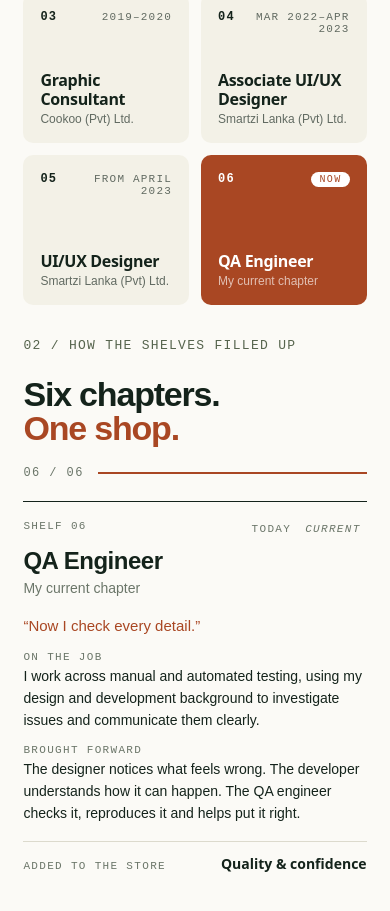
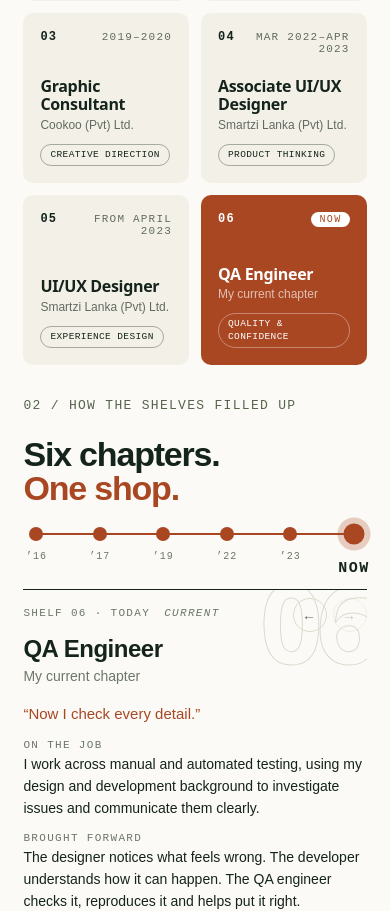
Before and after one commit to Thuvarakanp/TestPort, a React (Vite) app: page / in a window 390 px wide. Shown: the part 2976-3887 px from the top of the page. Built offline with nearby package versions, Linux system fonts and the light colour scheme.

Commit message:
Enhance stockroom: timeline rail, watermark numerals, chips, prev/next
Co-Authored-By: Claude Sonnet 5.5 <noreply@anthropic.com>
Claude-Session: https://claude.ai/code/session_01JbT4DJRAdyRM58RNoFcmRz

```diff
--- a/src/components/CareerShelves.jsx
+++ b/src/components/CareerShelves.jsx
@@ -52,21 +52,43 @@ export default function CareerShelves({ paused }) {
   return (
     <section className="career-stock stockroom" id="story" aria-labelledby="story-title">
       <div className="stock-track" ref={trackRef}>
-        <div className="stock-sticky">
+        <div
+          className="stock-sticky"
+          onKeyDown={(e) => {
+            if (selectedIdx === null) return;
+            if (e.key === 'ArrowRight' && selectedIdx < landed - 1) setPicked(selectedIdx + 1);
+            if (e.key === 'ArrowLeft' && selectedIdx > 0) setPicked(selectedIdx - 1);
+          }}
+        >
           <div className="stock-side">
             <span className="eyebrow">02 / HOW THE SHELVES FILLED UP</span>
             <h2 id="story-title">Six chapters.<br /><em>One shop.</em></h2>
-            <div className="delivery" aria-hidden="true">
-              <span>{String(landed).padStart(2, '0')} / 0{TOTAL}</span>
-              <div className="delivery-bar"><i style={{ width: `${(landed / TOTAL) * 100}%` }} /></div>
+            <div className="rail" role="group" aria-label="Career timeline">
+              <span className="rail-line" aria-hidden="true"><i style={{ width: `${selectedIdx === null ? 0 : (selectedIdx / (TOTAL - 1)) * 100}%` }} /></span>
+              {careerShelves.map((c, i) => (
+                <button
+                  key={c.n}
+                  type="button"
+                  className={`rail-dot${i <= (selectedIdx ?? -1) ? ' reached' : ''}${selectedIdx === i ? ' active' : ''}`}
+                  disabled={i >= landed}
+                  onClick={() => setPicked(i)}
+                  aria-label={`Go to shelf ${c.n}: ${c.role}`}
+                >
+                  <span className="rail-year">{c.year}</span>
+                </button>
+              ))}
             </div>
 
             <div className="stock-detail" aria-live="polite">
               {sel ? (
                 <div key={sel.n} className="stock-detail-inner">
+                  <span className="detail-ghost" aria-hidden="true">{sel.n}</span>
                   <div className="detail-head">
-                    <span>SHELF {sel.n}</span>
-                    <span>{sel.period}{sel.current && <em className="now-label">CURRENT</em>}</span>
+                    <span>SHELF {sel.n} · {sel.period}{sel.current && <em className="now-label">CURRENT</em>}</span>
+                    <span className="detail-nav">
+                      <button type="button" onClick={() => setPicked(selectedIdx - 1)} disabled={selectedIdx === 0} aria-label="Previous shelf">←</button>
+                      <button type="button" onClick={() => setPicked(selectedIdx + 1)} disabled={selectedIdx >= landed - 1} aria-label="Next shelf">→</button>
+                    </span>
                   </div>
                   <h3>{sel.role}</h3>
                   <p className="detail-company">{sel.company}</p>
@@ -98,6 +120,7 @@ export default function CareerShelves({ paused }) {
                   aria-label={`Shelf ${s.n}: ${s.role}, ${s.company}`}
                   onClick={() => setPicked(i)}
                 >
+                  <span className="card-ghost" aria-hidden="true">{s.n}</span>
                   <span className="card-top">
                     <span className="card-n">{s.n}</span>
                     {s.current ? <span className="card-now">NOW</span> : <span className="card-period">{s.period}</span>}
@@ -105,7 +128,9 @@ export default function CareerShelves({ paused }) {
                   <span className="card-bottom">
                     <span className="card-role">{s.role}</span>
                     <span className="card-company">{s.company}</span>
+                    <span className="card-chip">{s.takeaway}</span>
                   </span>
+                  <span className="card-arrow" aria-hidden="true">↗</span>
                 </button>
               );
             })}
--- a/src/styles/stockroom.css
+++ b/src/styles/stockroom.css
@@ -19,7 +19,7 @@
 .delivery-bar{flex:1;height:2px;background:var(--sr-line);position:relative}
 .delivery-bar i{position:absolute;left:0;top:0;bottom:0;background:var(--sr-accent);transition:width .5s cubic-bezier(.2,.8,.2,1)}
 
-.stock-detail{border-top:1px solid var(--sr-ink);padding-top:18px;min-height:250px}
+.stock-detail{border-top:1px solid var(--sr-ink);padding-top:14px;min-height:240px}
 .stock-detail-inner{animation:sr-in .4s cubic-bezier(.2,.8,.2,1)}
 @keyframes sr-in{from{opacity:0;transform:translateY(8px)}to{opacity:1;transform:none}}
 .detail-head{display:flex;justify-content:space-between;gap:10px;font:11px ui-monospace,monospace;letter-spacing:.12em;color:var(--sr-muted)}
@@ -71,3 +71,44 @@
 }
 .paused .card,.paused .stock-detail-inner{transition:none;animation:none}
 .stockroom .ambition-note{padding:70px 6%}
+
+/* ---- Enhancements: timeline rail, watermark numerals, chips, prev/next ---- */
+.rail{position:relative;display:flex;justify-content:space-between;padding:0 6px 26px}
+.rail-line{position:absolute;left:12px;right:12px;top:6px;height:2px;background:var(--sr-line)}
+.rail-line i{position:absolute;left:0;top:0;bottom:0;background:var(--sr-accent);transition:width .45s cubic-bezier(.2,.8,.2,1)}
+.rail-dot{all:unset;position:relative;box-sizing:border-box;width:14px;height:14px;border-radius:50%;background:var(--sr-line);cursor:pointer;
+  transition:background-color .25s,transform .25s,box-shadow .25s;z-index:1}
+.rail-dot:disabled{cursor:default;opacity:.5}
+.rail-dot.reached{background:var(--sr-accent)}
+.rail-dot.active{transform:scale(1.5);box-shadow:0 0 0 4px color-mix(in srgb,var(--sr-accent) 25%,transparent)}
+.rail-dot:focus-visible{outline:2px solid var(--sr-ink);outline-offset:4px}
+.rail-year{position:absolute;top:24px;left:50%;transform:translateX(-50%);font:10px ui-monospace,monospace;letter-spacing:.1em;color:var(--sr-muted);white-space:nowrap}
+.rail-dot.active .rail-year{color:var(--sr-ink);font-weight:700}
+
+.stock-detail{position:relative;overflow:hidden}
+.detail-ghost{position:absolute;right:-6px;top:-24px;font:800 clamp(110px,12vw,180px)/1 system-ui,sans-serif;letter-spacing:-.06em;
+  color:transparent;-webkit-text-stroke:1px var(--sr-line);pointer-events:none;z-index:0}
+.stock-detail-inner>*:not(.detail-ghost){position:relative;z-index:1}
+.stock-detail-inner>*:not(.detail-ghost){animation:sr-in .45s cubic-bezier(.2,.8,.2,1) both}
+.stock-detail-inner>*:nth-child(3){animation-delay:.04s}.stock-detail-inner>*:nth-child(4){animation-delay:.08s}
+.stock-detail-inner>*:nth-child(5){animation-delay:.12s}.stock-detail-inner>*:nth-child(6){animation-delay:.16s}
+.stock-detail-inner>*:nth-child(7){animation-delay:.2s}
+.price-tag strong{font-size:16px;color:var(--sr-accent)}
+.detail-nav{display:flex;gap:6px;margin:-6px 0 -6px}
+.detail-nav button{all:unset;cursor:pointer;font:14px/1 system-ui,sans-serif;width:32px;height:32px;display:grid;place-items:center;border:1px solid var(--sr-line);border-radius:50%;
+  transition:background-color .2s,color .2s,border-color .2s}
+.detail-nav button:hover:not(:disabled){background:var(--sr-ink);color:var(--sr-surface);border-color:var(--sr-ink)}
+.detail-nav button:disabled{opacity:.35;cursor:default}
+.detail-nav button:focus-visible{outline:2px solid var(--sr-accent);outline-offset:2px}
+
+.card{position:relative;overflow:hidden}
+.card-ghost{position:absolute;right:10px;top:34px;font:800 clamp(60px,6.5vw,96px)/1 system-ui,sans-serif;letter-spacing:-.06em;opacity:.07;pointer-events:none}
+.card.selected .card-ghost{opacity:.18}
+.card-top,.card-bottom{position:relative}
+.card-chip{align-self:flex-start;margin-top:8px;font:9.5px ui-monospace,monospace;letter-spacing:.04em;white-space:nowrap;text-transform:uppercase;padding:4px 9px;border-radius:99px;
+  border:1px solid color-mix(in srgb,currentColor 35%,transparent)}
+.card-arrow{position:absolute;right:14px;bottom:14px;font-size:18px;opacity:0;transform:translate(-6px,6px);transition:opacity .25s,transform .25s}
+.card.landed:hover .card-arrow,.card.selected .card-arrow{opacity:.9;transform:none}
+.card.landed:hover{transform:translateY(-4px)}
+@media(max-width:900px){.rail{padding-bottom:26px}.card-ghost{font-size:80px}}
+@media(max-width:900px){.card-ghost,.card-arrow{display:none}.card-chip{white-space:normal;line-height:1.3}.card{height:auto;min-height:170px;gap:14px}}
```
Also changed, not shown: src/data.js (+6 -6 lines).
